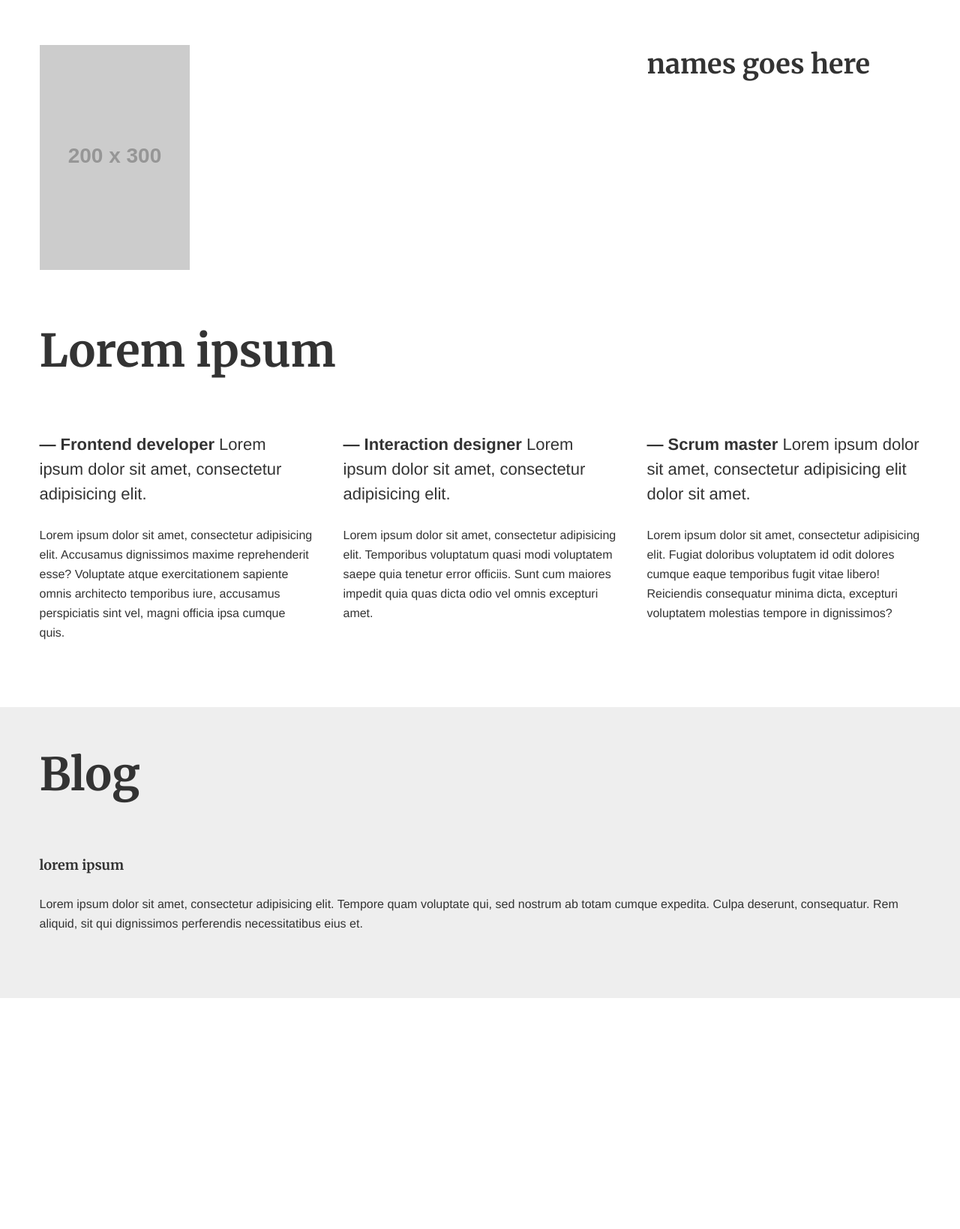
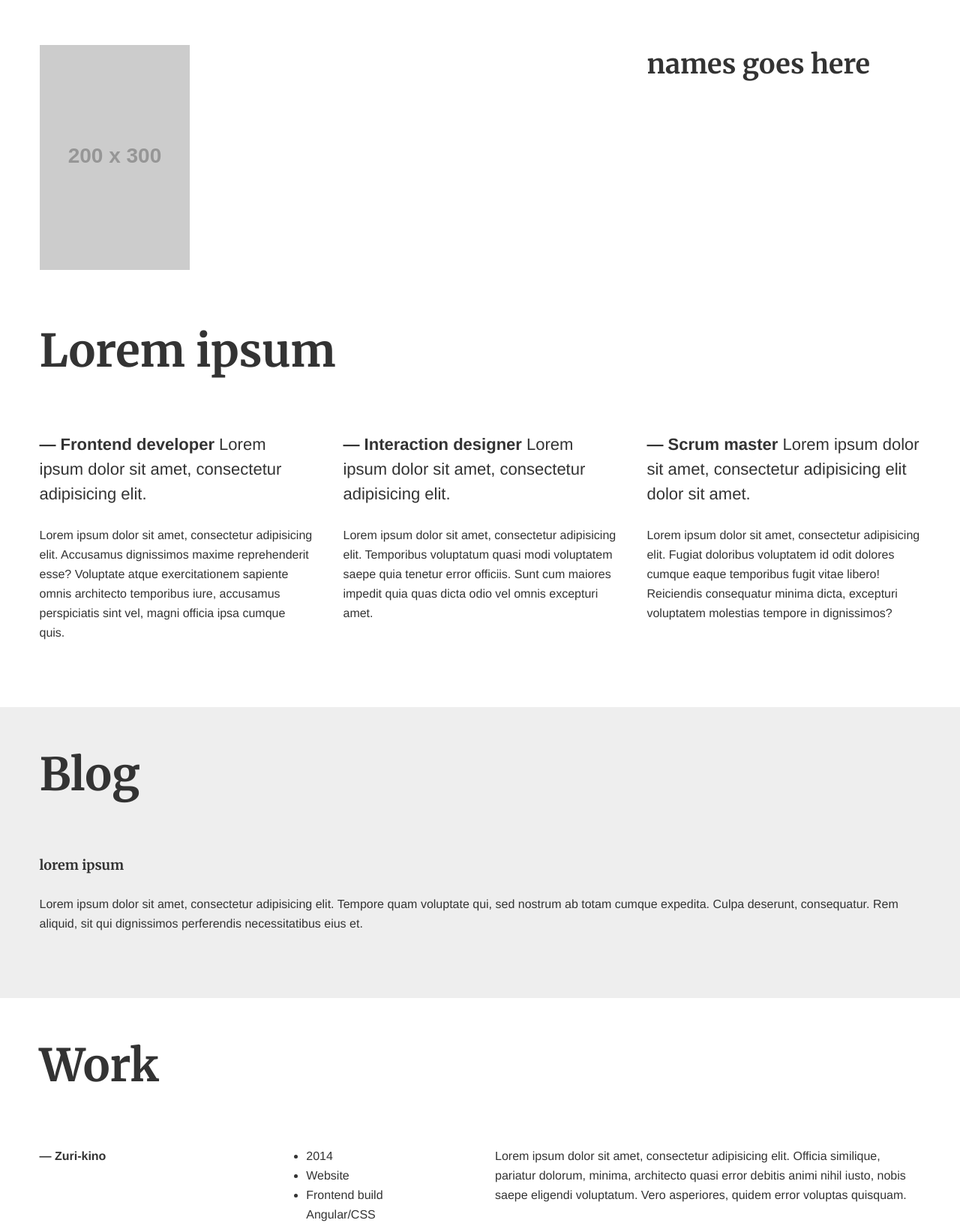
Before and after one commit to moppedisco/blog, a Jekyll site: the page built from index.html, in a window 1280 px wide. Shown: the top 1639 px of the page at 75% size. Built offline with Jekyll 4.4.1, drawn with Linux system fonts in a browser that asks for light colours; Markdown is read by kramdown in place of the engine named in the settings; before the commit the page ends 1331 px from its top, so only the background shows below that; some of the changed text lies outside the part shown; grey boxes are pictures that could not be loaded.

Commit message:
added work section

```diff
--- a/css/style.css
+++ b/css/style.css
@@ -1284,3 +1284,7 @@ Created:    2012-04-11
 .page-section--blog {
   background: #eee;
 }
+.single-work {
+  margin-bottom: 52px;
+  margin-bottom: 3.25rem;
+}
--- a/css/style.less
+++ b/css/style.less
@@ -32,7 +32,6 @@
 	font-style: normal;
 }
 
-
 .page-section {
 	padding: 60px 0;
 }
@@ -64,3 +63,7 @@
 .page-section--blog {
 	background: #eee;
 }
+
+.single-work {
+	.vertical-rhytm(2);
+}
--- a/index.html
+++ b/index.html
@@ -37,3 +37,39 @@ name: home
 		<p>Lorem ipsum dolor sit amet, consectetur adipisicing elit. Tempore quam voluptate qui, sed nostrum ab totam cumque expedita. Culpa deserunt, consequatur. Rem aliquid, sit qui dignissimos perferendis necessitatibus eius et.</p>
 	</div><!-- /.page-section__inner -->
 </section><!-- /.blog-section -->
+<section class="page-section page-section--work">
+	<div class="page-section__inner">
+		<h2 class="page-section__name">Work</h2>
+		<div class="row">
+			<div class="size1of4 unit">
+				<b>— Zuri-kino</b>
+			</div><!-- /.size1of4 unit -->
+			<div class="size1of4 unit">
+				<ul>
+					<li>2014</li>
+					<li>Website</li>
+					<li>Frontend build <br />Angular/CSS</li>
+				</ul>
+			</div><!-- /.size1of4 unit -->
+			<div class="size1of2 unit">
+				<p>Lorem ipsum dolor sit amet, consectetur adipisicing elit. Officia similique, pariatur dolorum, minima, architecto quasi error debitis animi nihil iusto, nobis saepe eligendi voluptatum. Vero asperiores, quidem error voluptas quisquam.</p>
+			</div><!-- /.size1of4 unit -->
+		</div><!-- /.row -->
+		<div class="row single-work">
+			<div class="unit size3of4">
+				<img style="width: 100%;" src="http://www.negativelabs.com/images/best/best_c.jpg">
+			</div><!-- /.unit size3of4 -->
+			<div class="unit size1of4">
+				<p>Lorem ipsum dolor sit amet, consectetur adipisicing elit. Officia similique, pariatur dolorum, minima, architecto quasi error debitis animi nihil iusto, nobis saepe eligendi voluptatum. Vero asperiores, quidem error voluptas quisquam.</p>
+			</div><!-- /.unit size1of4 -->
+		</div><!-- /.row -->
+		<div class="row single-work">
+			<div class="unit size1of4">
+				<p>Lorem ipsum dolor sit amet, consectetur adipisicing elit. Officia similique, pariatur dolorum, minima, architecto quasi error debitis animi nihil iusto, nobis saepe eligendi voluptatum. Vero asperiores, quidem error voluptas quisquam.</p>
+			</div><!-- /.unit size1of4 -->
+			<div class="unit size3of4">
+				<img style="width: 100%;" src="http://www.negativelabs.com/images/best/best_b.jpg">
+			</div><!-- /.unit size3of4 -->
+		</div><!-- /.row -->
+	</div><!-- /.page-section__inner -->
+</section><!-- /.page-section page-section--work -->
```
Also changed, not shown: assets/weblovermaker.png (added).
